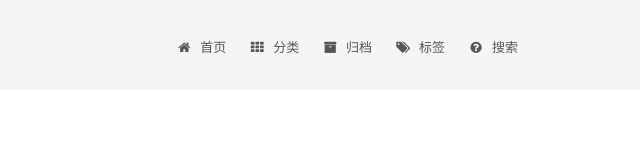
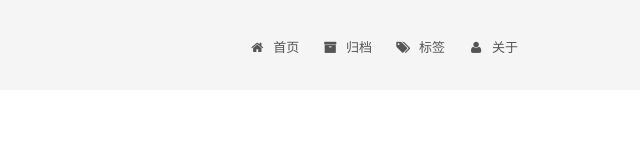
Before and after one commit to LeosinZhang/LeosinZhang.github.io, a plain HTML site: page archives/2016/10/index.html in a window 1280 px wide. Shown: the top 167 px of the page, 462-1102 px from the left. Drawn offline with Linux system fonts and the light colour scheme.

Commit message:
Site updated: 2016-10-19 23:17:54

```diff
--- a/archives/2016/10/index.html
+++ b/archives/2016/10/index.html
@@ -181,16 +181,6 @@
         </li>
 
 
-        <li class="menu-item menu-item-categories">
-          <a href="/categories" rel="section">
-
-              <i class="menu-item-icon fa fa-fw fa-th"></i> <br />
-
-            分类
-          </a>
-        </li>
-
-
         <li class="menu-item menu-item-archives">
           <a href="/archives" rel="section">
 
@@ -211,12 +201,12 @@
         </li>
 
 
-        <li class="menu-item menu-item-search">
-          <a href="/search" rel="section">
+        <li class="menu-item menu-item-about">
+          <a href="/about" rel="section">
 
-              <i class="menu-item-icon fa fa-fw fa-question-circle"></i> <br />
+              <i class="menu-item-icon fa fa-fw fa-user"></i> <br />
 
-            搜索
+            关于
           </a>
         </li>
 
```
Also changed, not shown: archives/2016/index.html (+4 -14 lines), archives/index.html (+4 -14 lines), hello-world/index.html (+4 -14 lines), index.html (+4 -14 lines).
